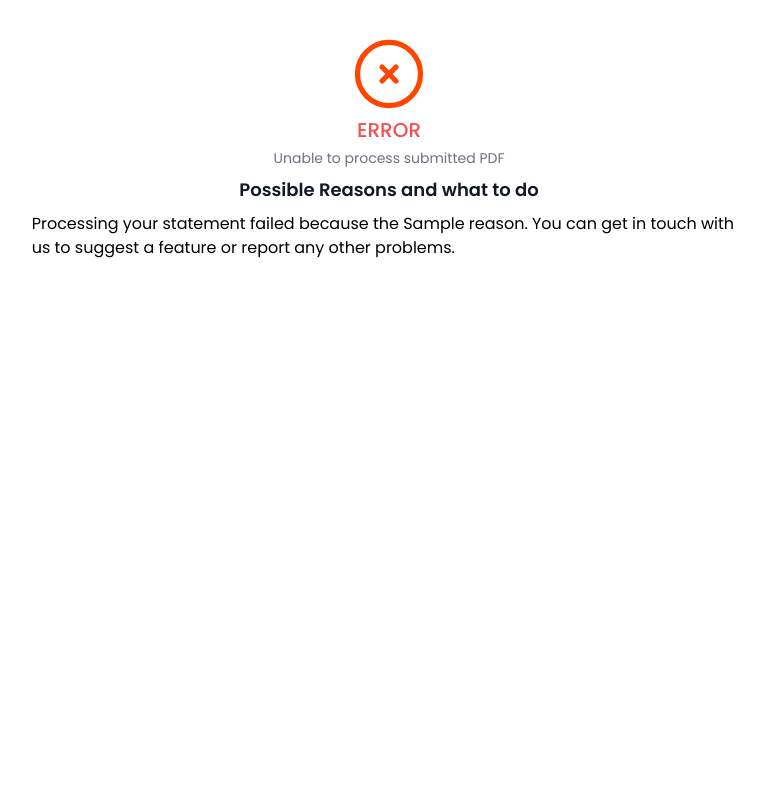
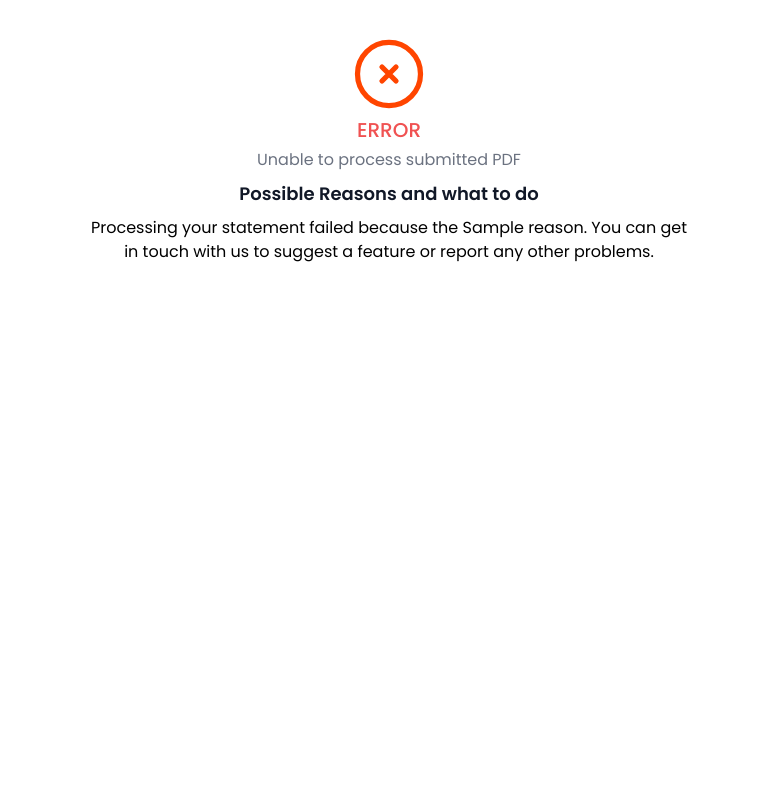
Before and after one commit to julius383/pesarifu, a Python web app: template src/pesarifu/templates/error.html in a window 1280 px wide. Shown: the part 68-868 px from the top of the page, without its empty margins (251-1015 px from the left). Run offline with Jinja, Linux system fonts and the light colour scheme; the template is opened without the code that fills it: most values are stand-ins (such as "Sample title", 1, 10 or a date in 2020); style sheets or scripts are compiled from the project's sources; some libraries are stand-ins or nearby versions.

Commit message:
feat: improve error and success templates

```diff
--- a/src/pesarifu/templates/error.html
+++ b/src/pesarifu/templates/error.html
@@ -12,7 +12,7 @@
 </div>
 
 <div class="flex h-screen justify-center align-middle">
-<div class="w-7/12 h-10/12 bg-white mt-8">
+<div class="w-6/12 h-10/12 bg-white mt-8">
     <div class="flex flex-col items-center pb-10 mx-4">
 
             <svg xmlns="http://www.w3.org/2000/svg" class="icon icon-tabler icon-tabler-circle-x" width="84" height="84" viewBox="0 0 24 24" stroke-width="1.5" stroke="#ff4500" fill="none" stroke-linecap="round" stroke-linejoin="round">
@@ -21,11 +21,11 @@
                 <path d="M10 10l4 4m0 -4l-4 4" />
             </svg>
         <h5 class="mb-1 text-xl font-medium text-red-500">ERROR</h5>
-        <span class="text-sm text-gray-500 mx-8">
+        <span class="text-md text-center text-gray-500 mx-8">
                 Unable to process submitted PDF
             </span>
             <h2 class="my-2 text-lg font-semibold text-gray-900 dark:text-white">Possible Reasons and what to do</h2>
-            <p class="mb-2">
+            <p class="mb-2 text-center">
                 Processing your statement failed because the {{ reason }}. You can get in touch with us to
                 suggest a feature or report any other problems.
             </p>
--- a/src/pesarifu/templates/success.html
+++ b/src/pesarifu/templates/success.html
@@ -10,7 +10,7 @@
 
 
 <div class="flex h-screen justify-center align-middle">
-<div class="w-7/12 h-10/12 bg-white mt-8">
+<div class="w-6/12 h-10/12 bg-white mt-8">
     <div class="flex flex-col items-center pb-10 mx-4">
         <svg xmlns="http://www.w3.org/2000/svg" class="icon icon-tabler icon-tabler-circle-check" width="84" height="84" viewBox="0 0 24 24" stroke-width="1.5" stroke="#00b341" fill="none" stroke-linecap="round" stroke-linejoin="round">
                 <path stroke="none" d="M0 0h24v24H0z" fill="none"/>
@@ -18,7 +18,7 @@
                 <path d="M9 12l2 2l4 -4" />
             </svg>
         <h5 class="mb-1 text-xl font-medium text-green-500">SUCCESS</h5>
-        <span class="text-sm text-gray-500 mx-8">
+        <span class="text-md text-center text-gray-500 mx-8">
                 Your statement has been submitted for processing.
                 Your report will be sent to <b>{{ email }}</b>
             </span>
```
